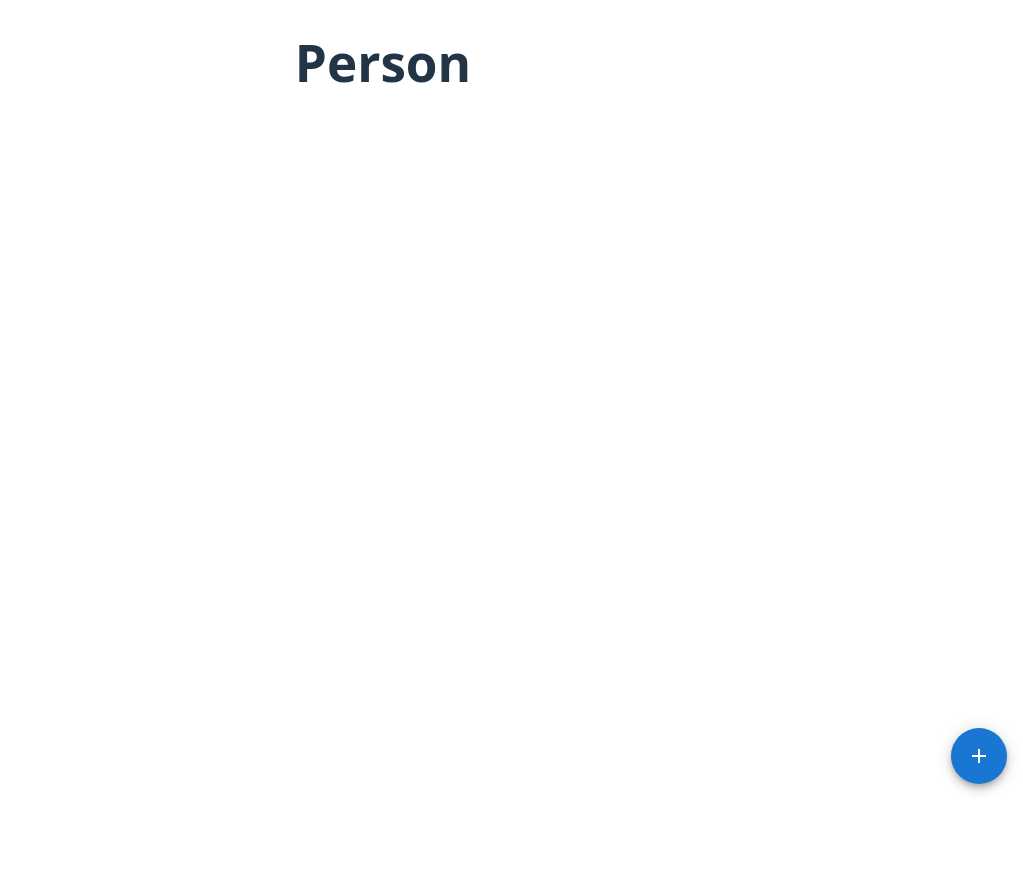
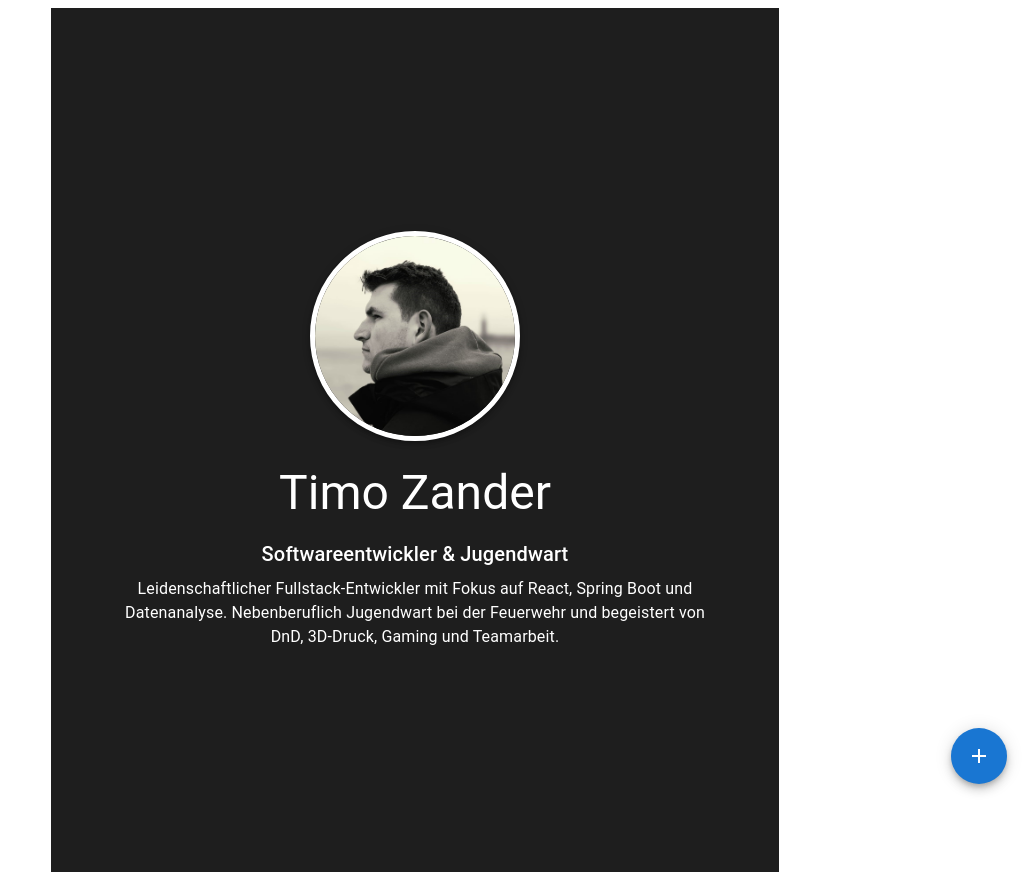
Before and after one commit to DerZander/zander-digital, a React (Vite) app: page /#/person in a window 1280 px wide. Shown: the whole page, without its empty margins (257-1280 px from the left). Before the commit the page ends 800 px from the top, so only its background shows below. Built offline with nearby package versions, Linux system fonts and the light colour scheme.

Commit message:
person started

```diff
--- a/src/data/skills.json
+++ b/src/data/skills.json
@@ -1,23 +1,52 @@
 [
   {
     "name": "Python",
-    "level": 90,
+    "xp": 1048,
     "description": "Python is a high-level, interpreted, object-oriented language focused on readability and rapid development.",
     "icon": "Code",
     "since": 2017,
+    "isFavorite": true,
     "projects": [
-      "Data Tools",
-      "Firebook Scripts"
+      "Utils",
+      "Advent of Code"
     ],
     "color": "#3572A5",
     "category": "Language"
   },
   {
-    "name": "Java",
-    "level": 85,
+    "name": "Docker",
+    "xp": 600,
     "description": "Java is a robust, class-based, object-oriented programming language used in backend systems and Android development.",
     "icon": "Code",
     "since": 2016,
+    "isFavorite": false,
+    "projects": [
+      "Spring Boot APIs",
+      "Backend Services"
+    ],
+    "color": "#264de4",
+    "category": "Service"
+  },
+  {
+    "name": "GML",
+    "xp": 80,
+    "description": "GameMaker Language is a scripting language used in the GameMaker Studio game engine.",
+    "icon": "Gamepad",
+    "since": 2014,
+    "projects": [
+      "GameMaker Projects"
+    ],
+    "color": "#8f0000",
+    "category": "Language"
+  },
+  {
+    "name": "Java",
+    "level": 85,
+    "xp": 860,
+    "description": "Java is a robust, class-based, object-oriented programming language used in backend systems and Android development.",
+    "icon": "Code",
+    "since": 2016,
+    "isFavorite": false,
     "projects": [
       "Spring Boot APIs",
       "Backend Services"
--- a/src/pages/person.jsx
+++ b/src/pages/person.jsx
@@ -1,5 +1,40 @@
-export default function Person() {
+import {Avatar, Box, Typography} from "@mui/material";
+import meImage from "../assets/images/me.jpeg";
+
+function ShortPersonPage() {
     return (
-        <h1>Person</h1>
-    )
+        <Box
+            sx={{
+                width: "100%",
+                height: "100vh",
+                display: "flex",
+                flexDirection: "column",
+                justifyContent: "center",
+                alignItems: "center",
+                backgroundColor: "#1e1e1e",
+                color: "#fff",
+                padding: 4,
+            }}
+        >
+            <Avatar
+                src={meImage}
+                sx={{width: 200, height: 200, border: "5px solid #fff", boxShadow: 4, mb: 3}}
+            />
+            <Typography variant="h3" gutterBottom>
+                Timo Zander
+            </Typography>
+            <Typography variant="h6" gutterBottom>
+                Softwareentwickler & Jugendwart
+            </Typography>
+            <Typography variant="body1" align="center" maxWidth="600px">
+                Leidenschaftlicher Fullstack-Entwickler mit Fokus auf React, Spring Boot und Datenanalyse.
+                Nebenberuflich Jugendwart bei der Feuerwehr und begeistert von DnD, 3D-Druck, Gaming und Teamarbeit.
+            </Typography>
+        </Box>
+    );
 }
+
+
+export default function PersonPage() {
+    return (<ShortPersonPage/>);
+}
--- a/src/routes.jsx
+++ b/src/routes.jsx
@@ -5,9 +5,8 @@ import ContactEmergencyIcon from "@mui/icons-material/ContactEmergency";
 import ReceiptLongIcon from "@mui/icons-material/ReceiptLong";
 import PsychologyIcon from '@mui/icons-material/Psychology';
 import * as React from "react";
-import Person from "./pages/person.jsx";
+import PersonPage from "./pages/person.jsx";
 import Projects from "./pages/projects.jsx";
-import SkillsBubbles from "./pages/skillsBubbles.jsx";
 import Gaming from "./pages/gaming.jsx";
 import Contact from "./pages/contact.jsx";
 import CV from "./pages/cv.jsx";
@@ -15,7 +14,7 @@ import SkillPage from "./pages/SkillPage.jsx";
 
 
 export const routes = [
-    {icon: <PersonIcon/>, name: 'Über Mich', id: 1, route: '/person', component: <Person/>},
+    {icon: <PersonIcon/>, name: 'Über Mich', id: 1, route: '/person', component: <PersonPage/>},
     {icon: <DashboardIcon/>, name: 'Projekte', id: 2, route: '/projects', component: <Projects/>}, //Programmierungsprojekte, Game Jam Projekte, Ehrenamtliche Projekte
     {icon: <PsychologyIcon/>, name: 'Skills', id: 3, route: '/skills', component: <SkillPage/>},
     {icon: <SportsEsportsIcon/>, name: 'Gaming-Bereich', id: 4, route: '/gaming', component: <Gaming/>},
```
Also changed, not shown: src/assets/images/me.jpeg (added).
